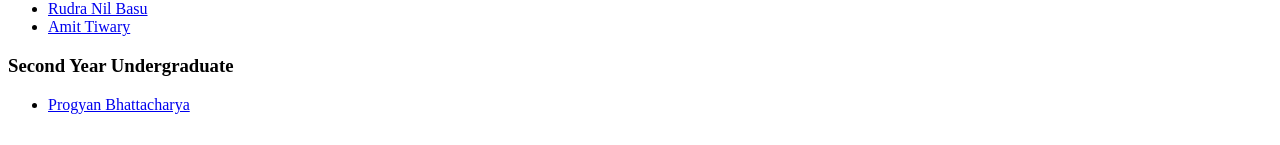
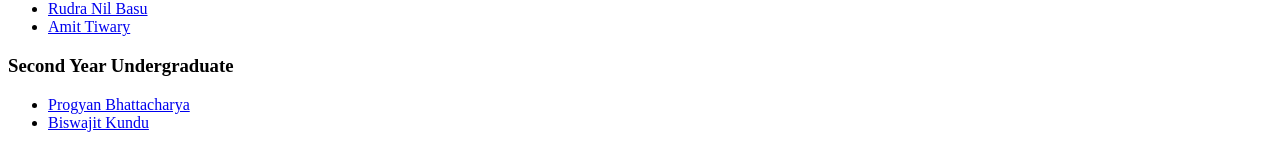
Before and after one commit to BytesClub/BytesClub.github.io, a Jekyll site: the page built from members.md, in a window 1280 px wide. Shown: the part 808-953 px from the top of the page. Built offline with Jekyll 4.4.1, drawn with Linux system fonts in a browser that asks for light colours.

Commit message:
Update members.md

```diff
--- a/members.md
+++ b/members.md
@@ -9,6 +9,7 @@ title: Members
 
 ### Second Year Undergraduate
 * [Progyan Bhattacharya](https://www.linkedin.com/in/progyan-bhattacharya/)
+* [Biswajit Kundu](https://www.facebook.com/biswajit.kundu.29)
 
 <!--
 ![mem_1](/images/members/rudra.png)
```
